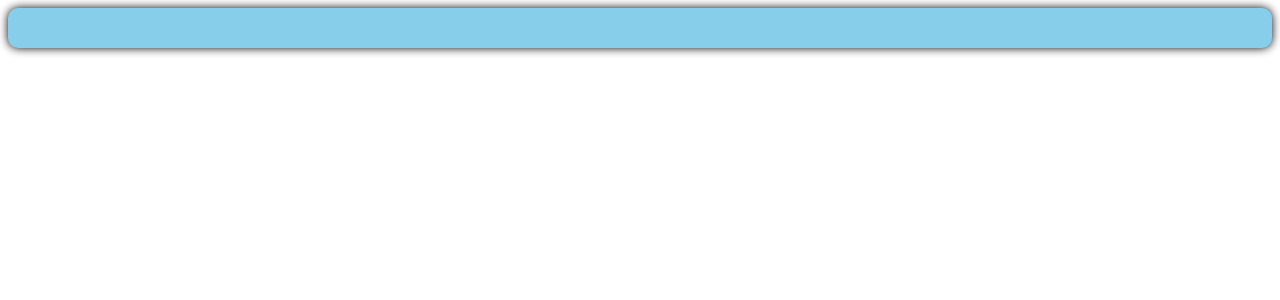
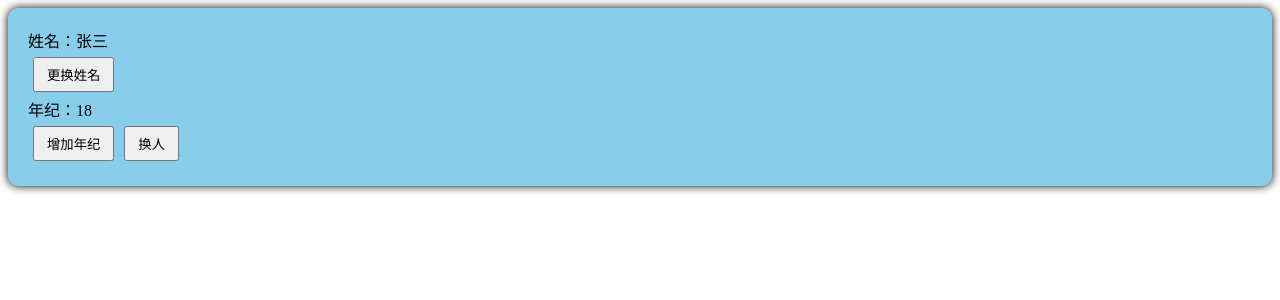
Before and after one commit to wuyuling692-coder/my-vue-app, a Vue app: page / in a window 1280 px wide. Shown: the top 300 px of the page. Built offline with nearby package versions, Linux system fonts and the light colour scheme.

Commit message:
deep,immdeiate在watch中的用法

```diff
--- a/src/components/Person.vue
+++ b/src/components/Person.vue
@@ -1,13 +1,37 @@
 <template>
     <div class="person">
+        <div >姓名：{{ person.name }}</div>
+        <button @click="changeName">更换姓名</button>
+        <div >年纪：{{ person.age }}</div>
+        <button @click="changeAge">增加年纪</button>
+        <button @click="changeNewPerson">换人</button>
+    </div>
 
-
-    </div>
 
 </template>
 
 <script lang="ts" setup>
 import { ref,watch,computed } from 'vue'
+const person=ref({
+    name:'张三',
+    age:18
+})
+
+const changeName=()=>{
+    person.value.name+='~'
+}
+const changeAge=()=>{
+    person.value.age+=1
+}
+
+const changeNewPerson=()=>{
+    person.value={name:'里斯',age:44}
+}
+// watch监听中如果要深度监视到对象里的数据需要在其后面添加deep:true;
+// 立即监视用immeditate:true。
+watch(person,(newValue,oldValue)=>{
+    console.log('person换人了',newValue,oldValue)
+},{deep:true,immediate:true})
 
 </script>
 
```
